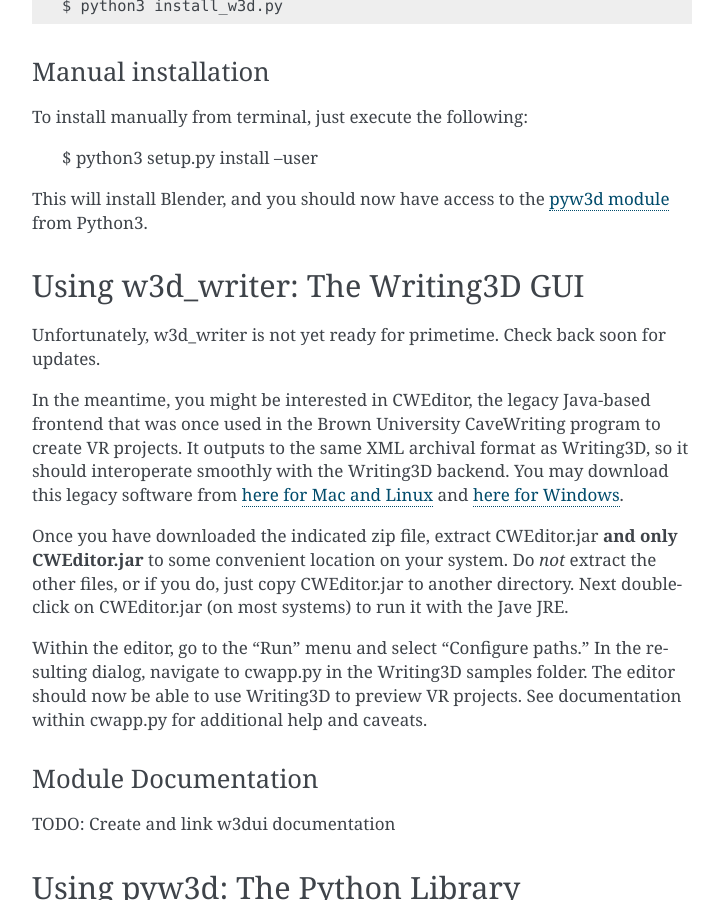
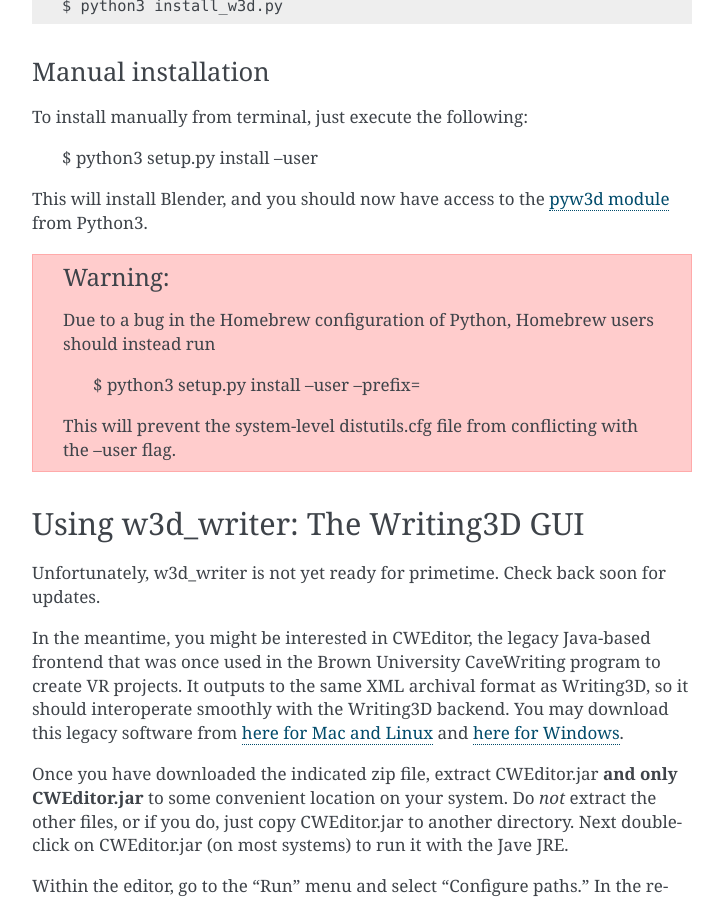
Before and after one commit to wphicks/Writing3D, a Sphinx documentation site: the page built from docs/source/getting_started.rst, in a window 1280 px wide and 900 px high, scrolled down 2146 px. Shown: the whole window, without its empty margins (388-1111 px from the left). Built offline with Sphinx 7.4.7, drawn with Linux system fonts in a browser that asks for light colours.

Commit message:
Handle distutils configuration bug in Homebrew
Provide workaround for system-level distutils.cfg conflicting with --user flag
in Homebrew installs of Python

```diff
--- a/docs/source/getting_started.rst
+++ b/docs/source/getting_started.rst
@@ -110,6 +110,16 @@
 This will install Blender, and you should now have access to the :ref:`pyw3d
 module <pyw3d_docs>` from Python3.
 
+.. warning::
+
+    Due to a bug in the Homebrew configuration of Python, Homebrew users should
+    instead run
+
+        $ python3 setup.py install --user --prefix=
+
+    This will prevent the system-level distutils.cfg file from conflicting with
+    the --user flag.
+
 Using w3d_writer: The Writing3D GUI
 -----------------------------------
 Unfortunately, w3d_writer is not yet ready for primetime. Check back soon for
```
Also changed, not shown: docs/source/faq.rst (+4 -4 lines), install_w3d.py (+5 -2 lines).
